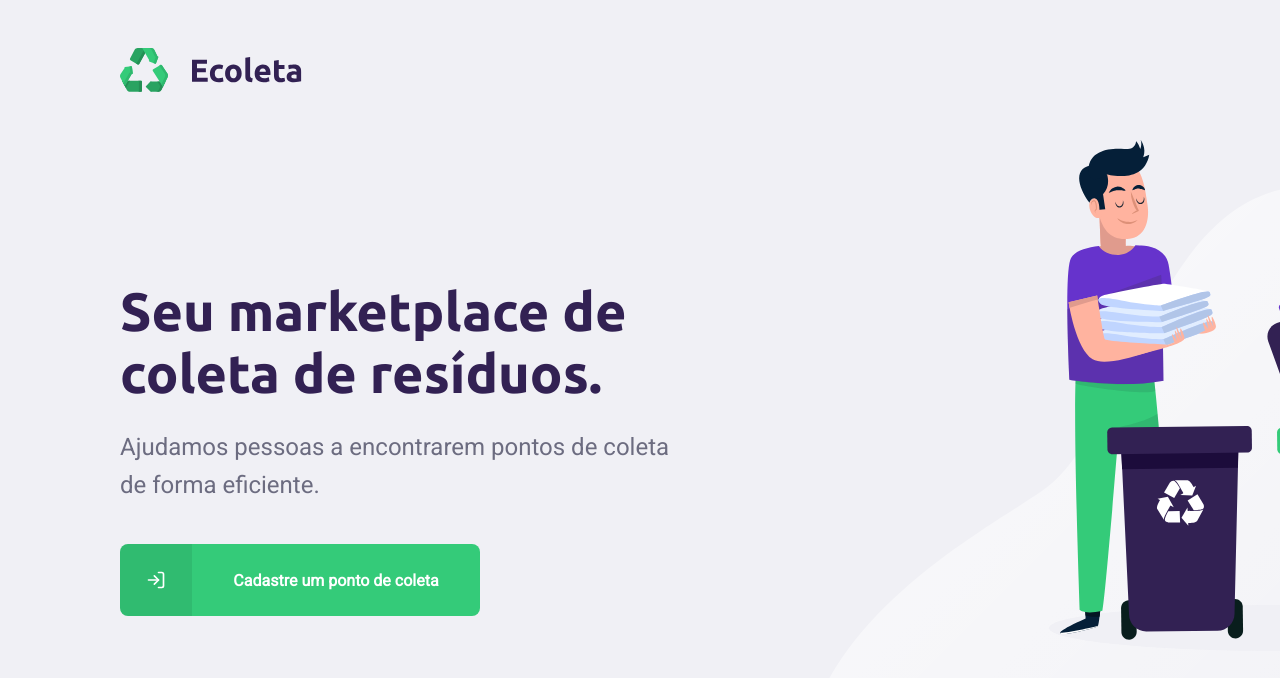
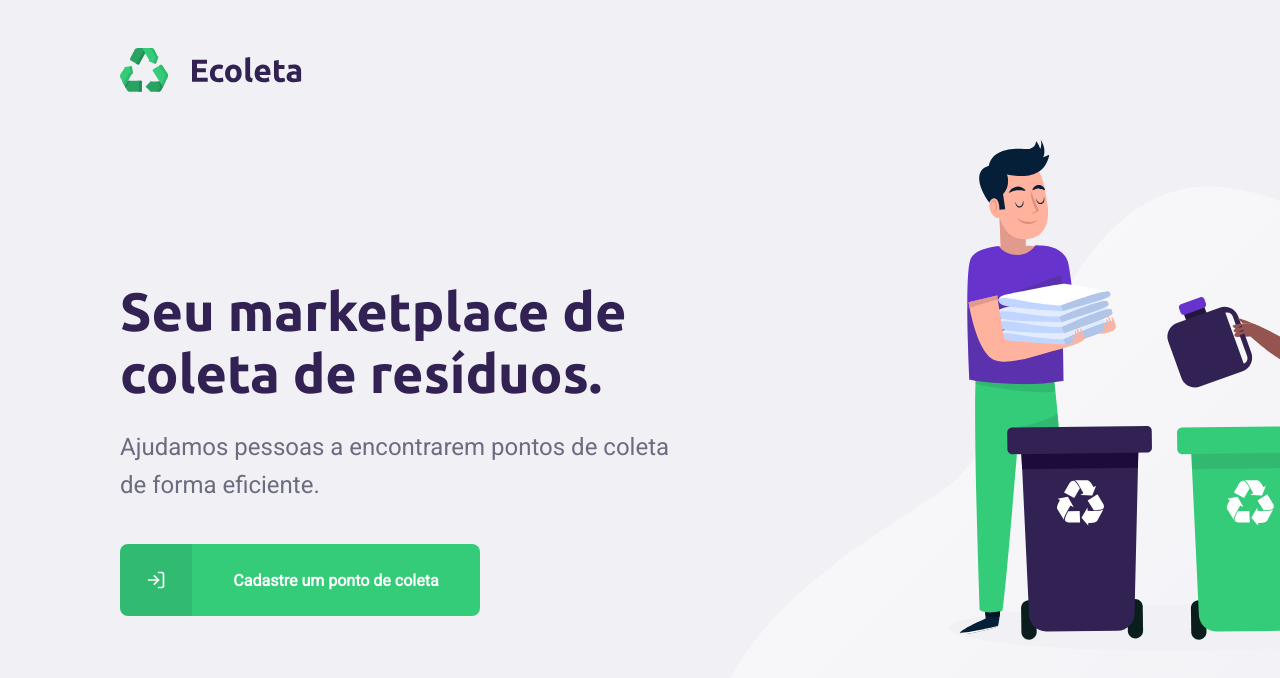
Before and after one commit to mariafrancalacci/ecoleta, a React (Create React App) app in the folder web/: page / in a window 1280 px wide. Shown: the top 678 px of the page. Built offline with nearby package versions, Linux system fonts and the light colour scheme.

Commit message:
updated img css

```diff
--- a/web/src/pages/Home/styles.css
+++ b/web/src/pages/Home/styles.css
@@ -1,7 +1,7 @@
 #page-home {
     height: 100vh;
 
-    background:  url('../../assets/home-background.svg') no-repeat 800px bottom;
+    background: url("../../assets/home-background.svg") no-repeat 700px bottom;
 }
 
 #page-home .content {
@@ -40,7 +40,7 @@
     line-height: 38px;
 }
 
-#page-home .content  main a {
+#page-home .content main a {
     width: 100%;
     max-width: 360px;
     height: 72px;
@@ -83,7 +83,7 @@
     background: #2fb86e;
 }
 
-@media(max-width: 900px) {
+@media (max-width: 900px) {
     #page-home .content {
         align-items: center;
         text-align: center;
```
